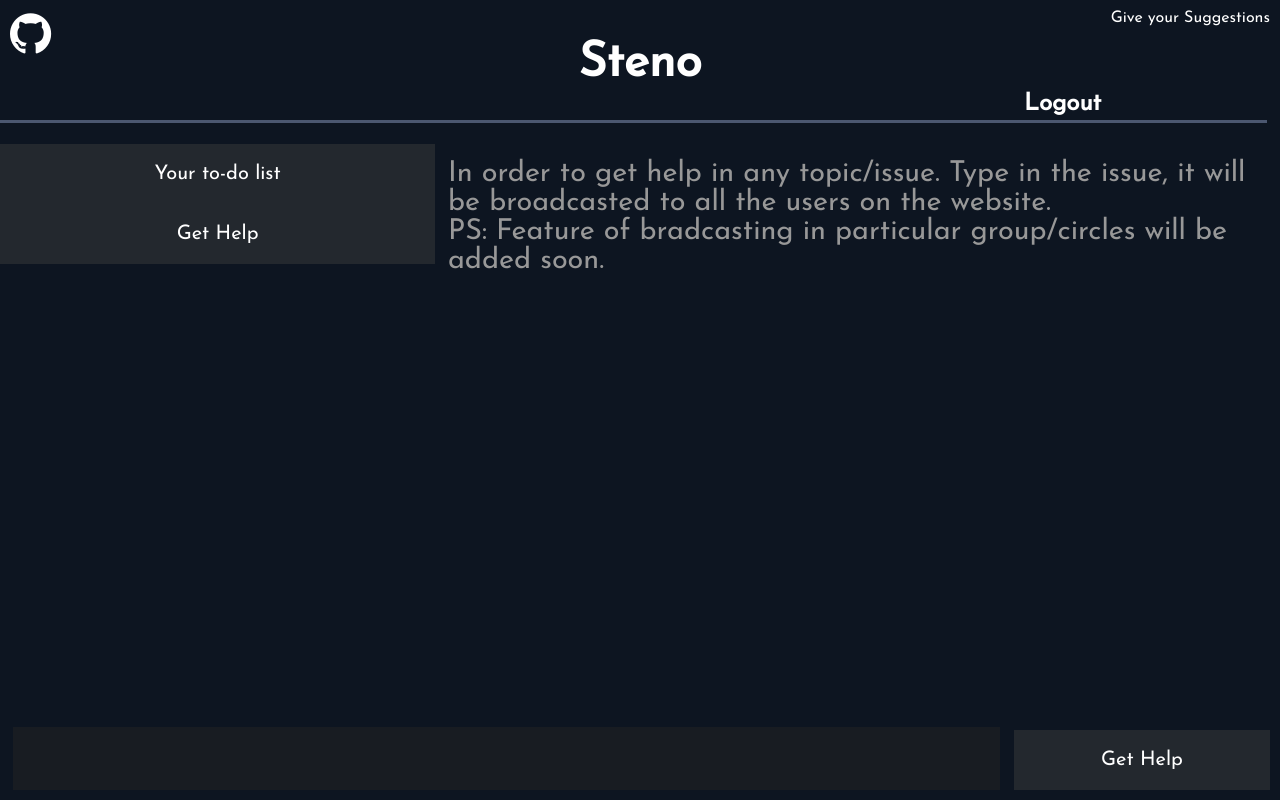
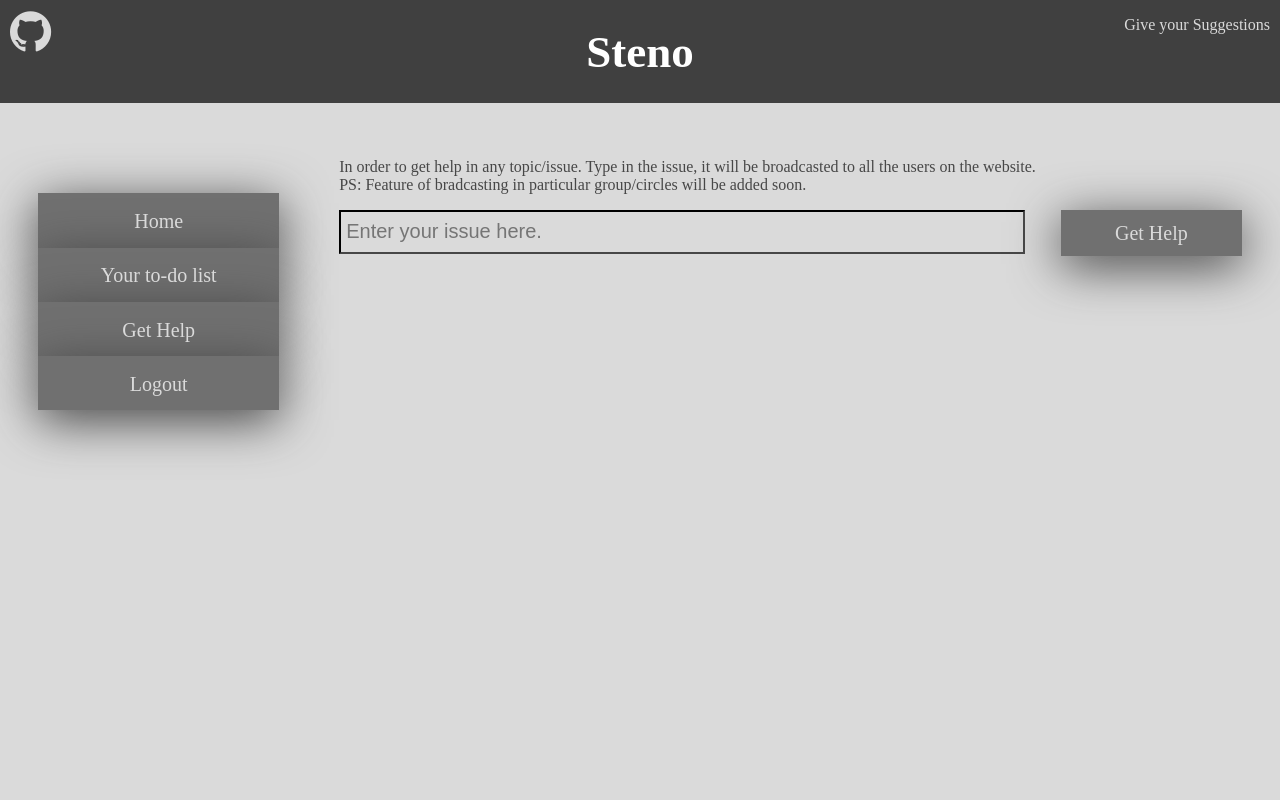
Before and after one commit to WickedBrat/Steno, a Node server app: template views/gethelp.ejs in a window 1280 px wide. Run offline with Node 20, Linux system fonts and the light colour scheme; the template is opened without the code that fills it, so the values that code supplies are empty; some libraries are stand-ins or nearby versions.

Commit message:
added css

```diff
--- a/public/css/style.css
+++ b/public/css/style.css
@@ -1,194 +1,184 @@
-@import url('https://fonts.googleapis.com/css?family=Josefin+Sans');
+#main{
+	margin: 3% 3% 3% 3%;
+}
 body{
-    background: #0d1521;
-    font-family: tahoma;
-    color: #989898;
-    font-family: 'Josefin Sans', sans-serif;
-    padding: 0;
-    margin: 0;
+	background-color:#DADADA;
+	font-family:futura ;
+	color: #474747;
+	margin:0;
+	padding: 0;
+	border:0;
+}
+a:link{
+	text-decoration: none;
+	border:none;
+	color:#DADADA;
+}
+a:visited{
+	color:#DADADA;
+	text-decoration: none;
+	border:none;
+}
+a:hover{
+	color:#DADADA;
+	text-decoration: none;
+	border:none;
+}
+a:acive{
+	color: #DADADA;
+	text-decoration: none;
+	border:none;
+}
+
+h1,h2,h3,h4,h5,h6{
+	margin: 0;
+	padding:0;
+}
+ul{
+	list-style-type: none;
+
+}
+button{
+	display: block;
+	background-color: #707070;
+	border: none;
+	color: #DADADA;
+	box-shadow: 0px 10px 50px 0px #404040;
+	font-family: futura;
+	width: 100%;
+	padding: 7% 7% 6% 7%;
+	font-size: 20px;
+}
+button:hover{
+	font-size:25px;
+	border:none
+}
+
+input[type="text"]{
+	height: 40px;
+	background-color:#DADADA;
+	border-color: #474747;
+	font-size: 20px;
+	padding: 0 0 0 5px;
+	width: 100%;
+	margin:0% 0% 3% 0%;
+}
+.title{
+	font-size: 45px;
+	text-align: center;
+	width: 100%;
+	background-color:#404040;
+	color:white;
+	padding:2% 0% 2% 0%;
+}
+
+#navigation{
+	float: left;
+	width: 20%;
+	height: 100%;
+}
+
+.userPic{
+	width:100%;
+	text-align: center;
+	box-shadow: 0px 5px 30px  #909090;
+}
+.userName{
+	width:100%;
+	font-size: 120%;
+	text-align:center;
+	padding:2% 2% 2% 0%;
+	margin-bottom: 5%;
+	margin-top: 5%;
+}
+
+.pic{
+	width: 30%;
+	height:30%;
+	box-shadow: 0px 5px 30px  #909090;
+}
+#platform{
+	float: right;
+	width: 75%;
+}
+
+#entry{
+	float: left;
+	width: 75%;
+	height: 5%;
+}
+#enter{
+	float: right;
+	width: 20%;
+	height:
+}
+a:link.issuename{
+	color: #474747;
+}
+a:hover.issuename{
+	color: #474747;
+}
+a:active.issuename{
+	color: #474747;
+}
+a:visited.issuename{
+	color: #474747;
+}
+#cr-roomlist{
+	width: 100%;
+	float: left;
+}
+.issue{
+	text-align: left;
+	font-size: 30px;
+}
+.msgbox{
 
 }
 
-#todo-table{
-    position: relative;
-    width: 95%;
-    background: #090d13;
-    margin: 0 auto;
-    padding: 20px;
-    box-sizing: border-box;
-}
-
-#todo-table form:after{
-    margin: 0;
-    content: '';
-    display: block;
-    clear: both;
-}
-
-input[type="text"]{
-    padding: 20px;
-    width: 70%;
-    background:#181c22;
-    border: 0;
-    float: left;
-    font-size: 20px;
-    color: #989898;
-}
-
-button{
-    padding: 20px;
-    width: 100%;
-    float: left;
-    background: #23282e;
-    border: 0;
-    color: #fff;
-    cursor: pointer;
-    font-size: 20px;
-    font-family: 'Josefin Sans', sans-serif;
-}
-
-#create{
-    padding: 20px;
-    width:20%;
-    float: right;
-    background: #23282e;
-    border: 0;
-    color: #fff;
-    cursor: pointer;
-    font-size: 20px;
-    bottom: 10px;
-    position: fixed;
-    right: 10px;
-}
-#ss{
-    bottom: 0;
-    position: fixed;
-    left: 1%;
-    width: 74%;
-}
-
-ul{
-    list-style-type: none;
-    padding: 0;
-    margin: 0;
-}
-
-li{
-    width: 100%;
-    padding: 5px;
-    box-sizing: border-box;
-
-    font-size: 20px;
-    cursor: pointer;
-    letter-spacing: 1px;
-}
-
-li:hover{
-    background: rgba(0,0,0,0.2);
-}
-
-h1{
-    background: url(/logo.png) no-repeat center;
-    margin-bottom: 0;
-    text-indent: -10000px;
-}
-
-h2 {
-    text-align: center;
-    color: white;
-    font-size: 3em;
-}
-
 #login{
-    width: 300px;
-}
-
-.userbox{
-    max-width:40%;
-}
-
-a{
-    text-decoration: none;
-    color: white;
-}
-.logout {
-    position: absolute;
-    top: 68px;
-    left: 80%;
-    font-size: 1.5em;
-    color: white;
-}
-.userName {
-    position: absolute;
-    top: 65px;
-    left: 15%;
-    font-size: 1.8em;
-}
-.userPic {
-    width: 10%;
-}
-
-
-.underline {
-    position: absolute;
-    top: 120px;
-    width: 99%;
-    height: 3px;
-    background-color: #4B5770;
 
 }
-
-#navigation {
-    max-width: 34%;
+#third{
+	width: 25%;
+	float: right;
 }
-
-#platform {
-    margin-top: 90px;
-    margin-left: 35%;
-    position: absolute;
-    width: auto;
+#second{
+	float: left;
+	width: 70%;
 }
-
-p {
-    font-size: 1.8em;
+.newmessage{
+	width: 100%;
 }
-
-#container {
-    width: 35%;
-    position: fixed;
+#listitems{
+	width: 100%;
+	float: left;
+	text-align: left;
 }
-#ss{
-    bottom: 10px;
+.rm-newmessage{
+	margin-top: 30px;
 }
-.remove {
-    text-decoration: line-through;
+.msgbox{
+	width: 100%;
+	float: left;
 }
-
-.pic{
-    width: 50px;
-    height: 50px;
+.msgpic{
+	margin:0;
+	padding:0;
+	width: 30px;
 }
-
-.msg{
-    padding: 0;
+.rm-messages{
+	text-align: left;
+	float: left;
 }
-
-.rm-users .users{
-    display: inline-block;
-    position: absolute;
-    text-align: center;
-
+#msg-pic{
+	width: 20%;
+	float: left;
+	margin-bottom: 10PX;
 }
-
-ul li div {
-    display: inline-block;
+#msg-{
+	width: 70%;
+	float: right;
+	padding: 0;
+	margin: 0 0 10px 0;
 }
-
-div ul li {
-    display: inline-block;
-}
-.active-users {
-    position: absolute;
-    top: 140px;
-    right: 20%;
-}
--- a/views/gethelp.ejs
+++ b/views/gethelp.ejs
@@ -2,6 +2,7 @@
 <html>
 <head>
 	<meta charset="utf-8">
+	<meta name="viewport" content="width=device-width, initial-scale=1.0">
 	<title><%- title %></title>
 	<link rel="stylesheet" type="text/css" href="/css/style.css">
 	<link rel="stylesheet" href="https://cdnjs.cloudflare.com/ajax/libs/font-awesome/4.7.0/css/font-awesome.min.css">
@@ -18,7 +19,7 @@
 				var procData = JSON.parse(data);
 				$('.roomlist').html('');
 				for (var i = 0; i < procData.length; i++) {
-					var str = '<a href="gethelp/room/' + procData[i].room_number + '"><li>' + procData[i].room_name +'</li></a>';
+					var str = '<div><a class="issuename" href="gethelp/room/' + procData[i].room_number + '"><li>' + procData[i].room_name +'</li></a></div>';
 					$('.roomlist').prepend(str);
 				}
 			})
@@ -34,41 +35,38 @@
 	</script>
 </head>
 <body>
-		<div style="position: fixed; top: 10px; left: 10px;"><a href=""><i class="fa fa-github" style="font-size: 3em;"></i></a></div>
-		<div style="position: fixed; top: 10px; right: 10px;"><a href="">Give your Suggestions</a></div>
+		<h2 class="title">Steno</h2>
+ <div id="main">
+		<div id="navigation">
+			<img src="<%- user.profilePic %>" class="userPic">
+			<h3 class="userName"><%- user.fullname %></h3>
+			<a href="/user"><button class="nav">Home</button></a>
+			<a href="/user/todo"><button class="nav">Your to-do list</button></a>
+			<a href="/user/gethelp"><button class="nav">Get Help</button></a>
+			<a href="/logout"><button class="nav">Logout</button></a>
+		</div>
+		<div style="top:1%; position: absolute; left: 10px;"><a href=""><i class="fa fa-github" style="font-size: 3em;"></i></a></div>
+		<div style="position: absolute; top: 2%; right: 10px;"><a href="">Give your Suggestions</a></div>
 
 	<div id="platform">
 		<p>
 			In order to get help in any topic/issue. Type in the issue, it will be broadcasted to all the users on the website.<br>PS: Feature of bradcasting in particular group/circles will be added soon.
 		</p>
-
-			<p>
-			<div class="cr-roomlist">
+			<div class="newroom" >
+				<div id="entry">
+					<input type="text" class="newRoom" autocomplete="off" placeholder="Enter your issue here.">
+				</div>
+				<div id="enter">
+					<button id="create">Get Help</button>
+				</div>
+			</div>
+		<p>
+			<div id="cr-roomlist">
 				<ul class="roomlist">
 				</ul>
-			</div>
-			</p>
-		</div>
-
-	<div class="container">
-		<h2 class="title">Steno</h2>
-		<div class="userBox">
-			<div><img src="<%- user.profilePic %>" class="userPic"></div>
-			<div><h3 class="userName"><%- user.fullname %></h3>
-			<h3 class="logout"> <a href="/logout">Logout</a></h3></div>
-		</div>
-		<div class="underline"></div>
-
-		<div id="navigation">
-			<a href="/user/todo"><button>Your to-do list</button></a>
-			<a href="/user/gethelp"><button>Get Help</button></a>
-		</div>
+	 		</div>
+		</p>
 	</div>
-			<div class="newroom" >
-				<input id="ss" type="text" class="newRoom" autocomplete="off">
-				<button id="create">Get Help</button>
-			</div>
-
-
+</div>
 </body>
 </html>
```
Also changed, not shown: views/index.ejs (+6 -6 lines), views/room.ejs (+23 -22 lines), views/todo.ejs (+26 -20 lines), views/user.ejs (+12 -19 lines).
